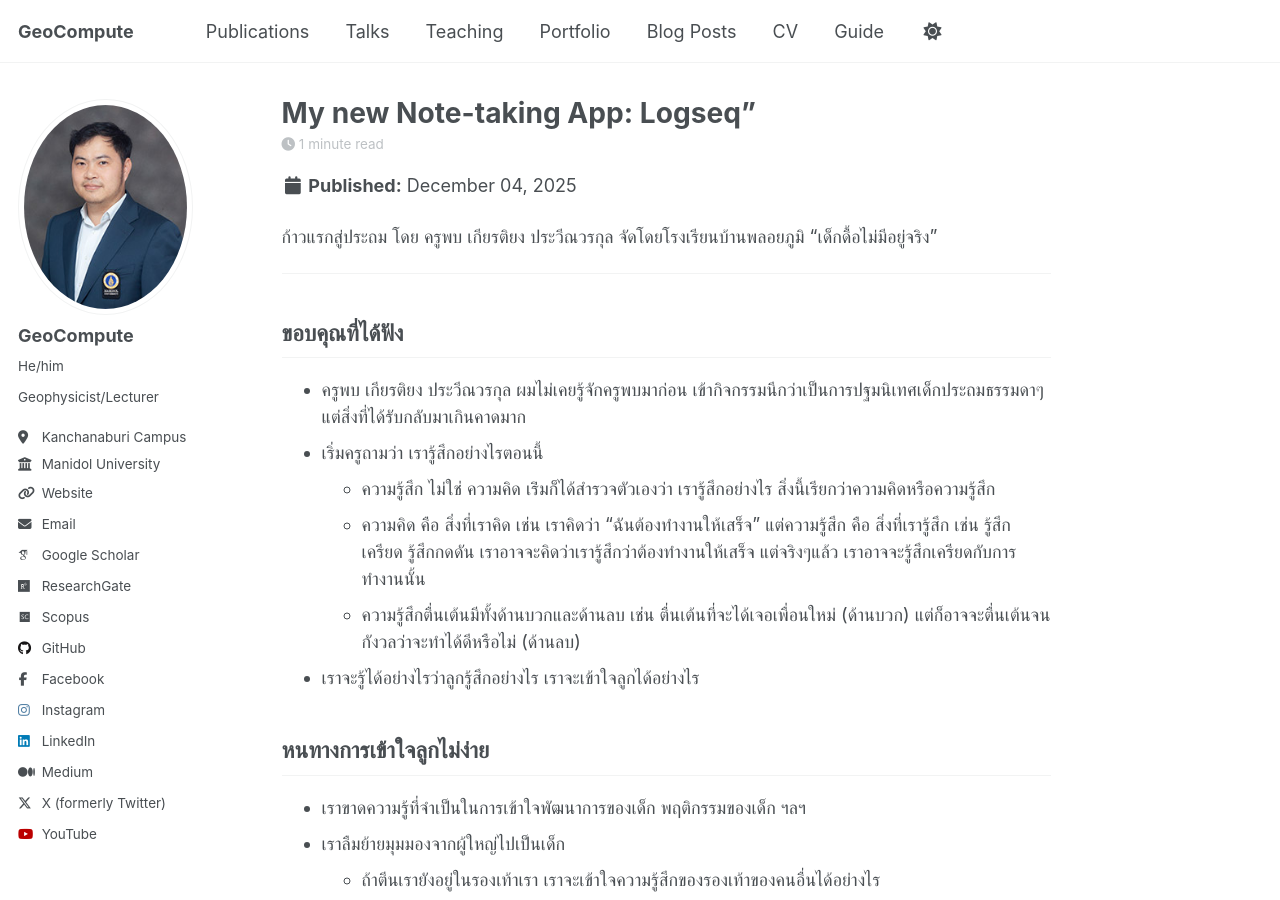
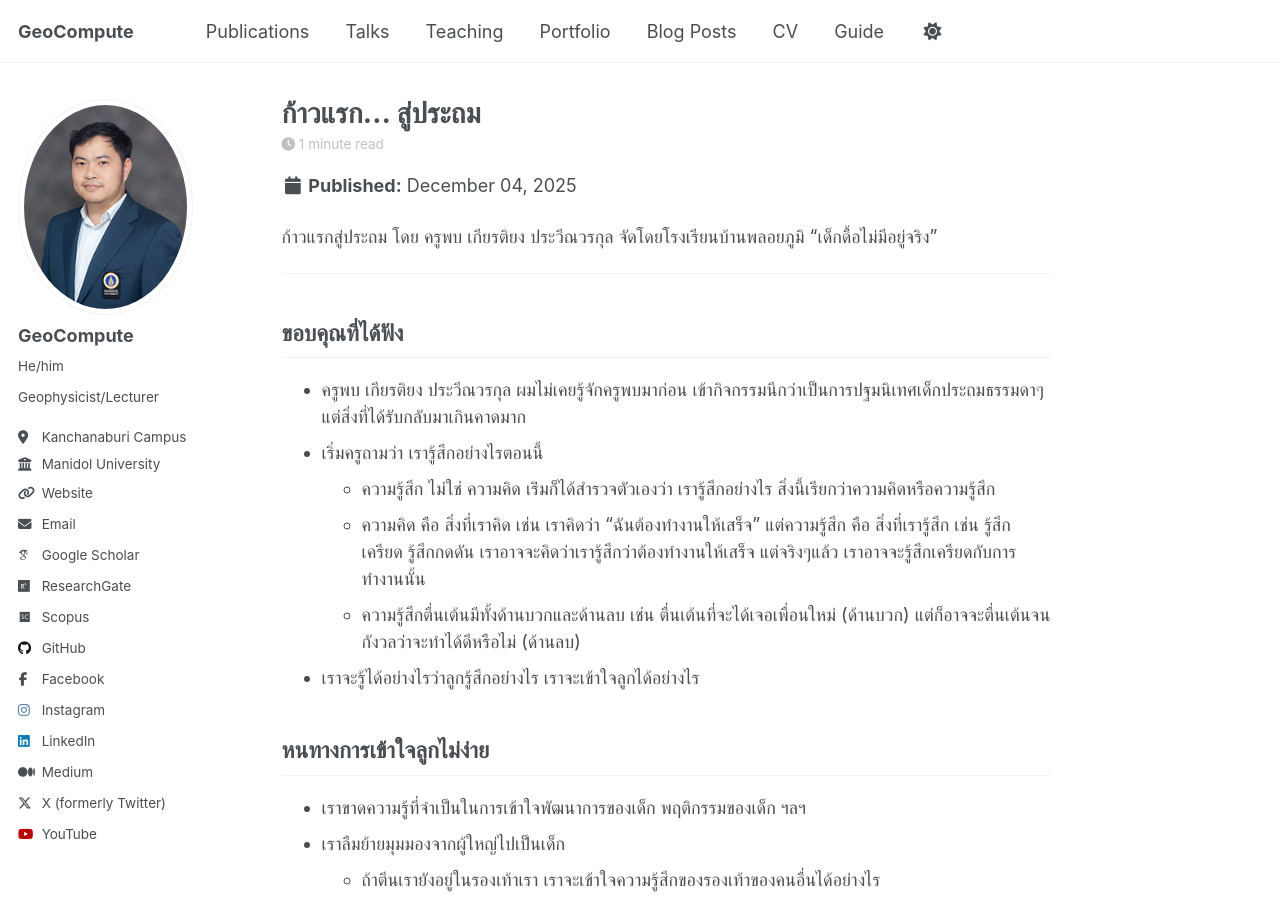
Before and after one commit to Songkhun/Songkhun.github.io, a Jekyll site: the page built from _posts/2025-12-04-my_kids.md, in a window 1280 px wide and 900 px high. Built offline with Jekyll 4.4.1, drawn with Linux system fonts in a browser that asks for light colours; some web fonts are replaced; a script that is not in the unit is left out.

Commit message:
Update post title to 'ก้าวแรก... สู่ประถม'

```diff
--- a/_posts/2025-12-04-my_kids.md
+++ b/_posts/2025-12-04-my_kids.md
@@ -1,5 +1,5 @@
 ---
-title: 'My new Note-taking App: Logseq"'
+title: 'ก้าวแรก... สู่ประถม'
 date: 2025-12-04
 permalink: /posts/2025-12-04-my_kids
 tags:
```
